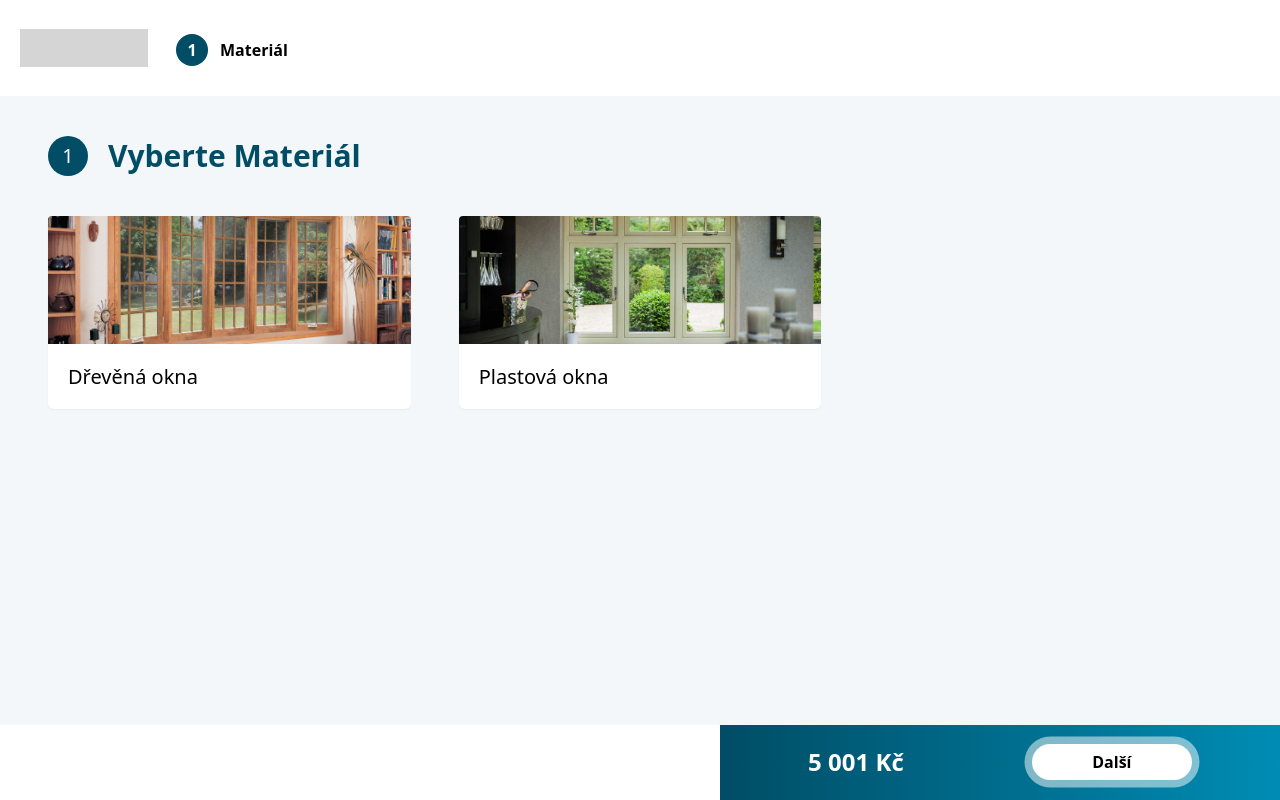
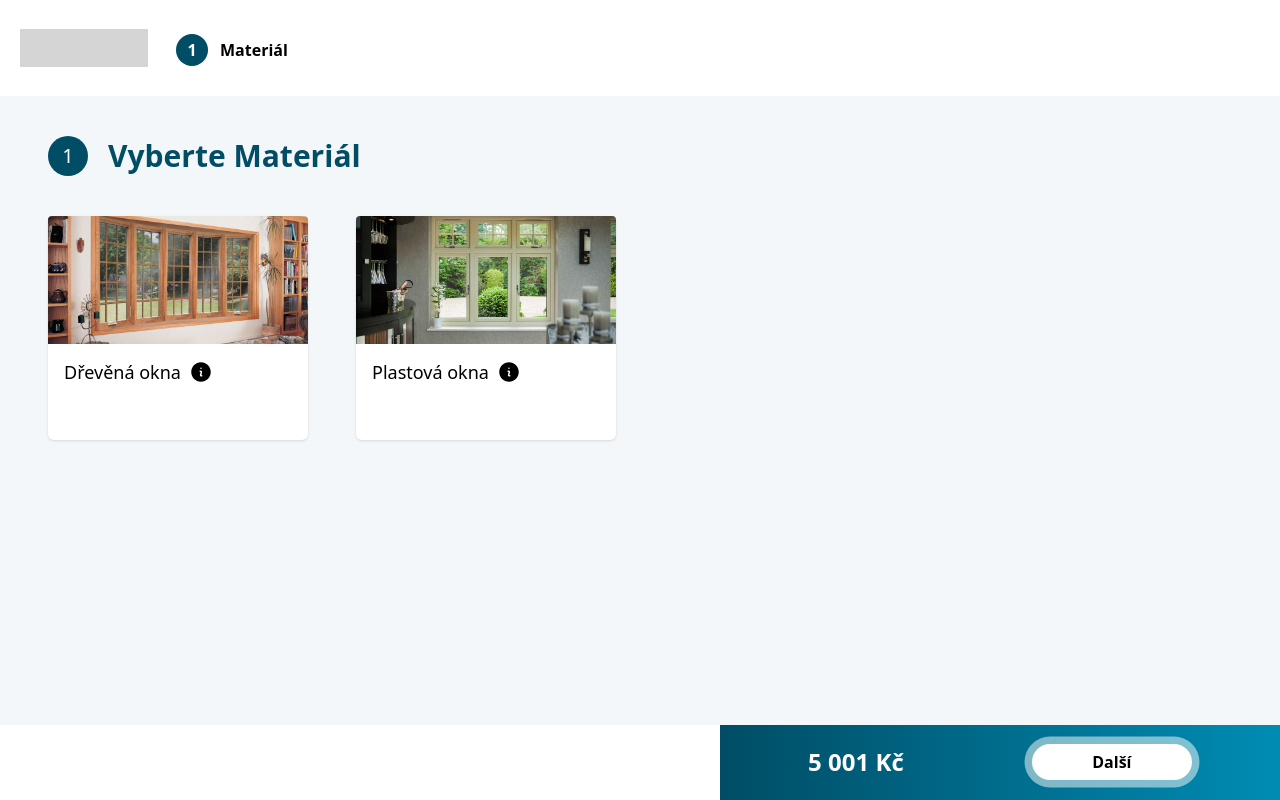
Before and after one commit to uelel/window-calculator, a React (Create React App) app: page / in a window 1280 px wide. Built offline with nearby package versions, Linux system fonts and the light colour scheme.

Commit message:
card styling

```diff
--- a/src/components/App/App.jsx
+++ b/src/components/App/App.jsx
@@ -52,8 +52,9 @@ class App extends React.Component {
       <div className="w-full h-screen max-h-screen flex flex-col items-center overflow-x-hidden">
         <Header/>
         <Content heading="Vyberte Materiál">
-          {this.materials?.map((item) => (
+          {this.materials?.map((item, index) => (
             <Card
+              key={index}
               label={item.label}
               value={item.value}
               image={item.image}
--- a/src/components/Card/Card.jsx
+++ b/src/components/Card/Card.jsx
@@ -1,25 +1,37 @@
 import React from 'react';
 import PropTypes from 'prop-types';
+
+import { InformationCircleIcon } from '@heroicons/react/24/solid';
 
 class Card extends React.Component {
   constructor(props) {
     super(props);
   }
 
+  renderImage() {
+    return (
+      <div className="h-32 bg-center bg-no-repeat bg-cover rounded-t" style={{backgroundImage: `url(images/${this.props.image})`}}></div>
+    );
+  }
+
   renderInfo() {
     if (this.props.desc !== "") {
-      <div tabIndex="0" data-original-title="null" className="ml-3">
-        <svg xmlns="http://www.w3.org/2000/svg" width="17" height="17" viewBox="0 0 17 17"><path fill="currentColor" d="M8.5 0C3.813 0 0 3.814 0 8.5 0 13.188 3.813 17 8.5 17c4.687 0 8.5-3.812 8.5-8.5C17 3.814 13.187 0 8.5 0zm0 4.038a1.063 1.063 0 110 2.126 1.063 1.063 0 010-2.126zm2.55 8.712h-5.1v-1.7h1.7V8.5H6.8V6.8h1.7c.47 0 .85.38.85.85v3.4h1.7v1.7z"></path></svg>
-      </div>
+      return (
+        <div tabIndex="0" data-original-title="null" className="ml-2">
+          <InformationCircleIcon className="size-6 font-bold text-black" />
+        </div>
+      );
     }
   }
 
+
+
   render() {
     return (
-      <div tabIndex="0" data-test="card-image" className="outline-none rounded-md bg-white shadow-sm cursor-pointer hover:shadow-xl focus:shadow-xl transition duration-200 border-gray border-1">
-        <div className="bg-center bg-no-repeat sm:h-48 h-32 lg:h-32 xxl:h-48 bg-cover rounded-t" style={{backgroundImage: `url(images/${this.props.image})`}}></div>
-        <div className="leading-tight border-1 border-transparent text-xl px-5 pb-5 pt-2 lg:pt-5">
-          <div className="flex items-center">{this.props.label}</div>
+      <div tabIndex="0" data-test="card-image" className="min-w-36 min-h-56 outline-none rounded-md bg-white border-gray border-1 shadow cursor-pointer hover:shadow-xl focus:ring focus:ring-dark focus:shadow-xl transition duration-200">
+        {this.renderImage()}
+        <div className="flex flex-row flex-nowrap items-center border-1 border-transparent px-4 pb-4 pt-4">
+          <div className="text-lg leading-none">{this.props.label}</div>
           {this.renderInfo()}
         </div>
       </div>
--- a/src/components/Content/Content.jsx
+++ b/src/components/Content/Content.jsx
@@ -16,6 +16,15 @@ class Content extends React.Component {
     }
   }
 
+  renderHeading() {
+    return (
+      <div className="outline-none flex items-center group leading-tight mb-5 md:mb-10">
+        <div className="w-8 h-8 md:w-10 md:h-10 mr-5 flex shrink-0 items-center justify-center mr-3 rounded-full border-1 border-dark transition duration-200 border-none bg-dark text-white text-xl">1</div>
+        <h1>{this.props.heading}</h1>
+      </div>
+    );
+  }
+
   renderContent() {
     if (this.props.image) {
       var classes = "basis-1/2";
@@ -24,11 +33,8 @@ class Content extends React.Component {
     }
     return (
       <div className={`w-full h-full flex flex-col justify-start items-start px-4 md:px-12 py-8 md:py-10 overflow-hidden bg-light grow-0 shrink-0 ${classes}`}>
-        <div className="outline-none flex items-center group leading-tight mb-5 md:mb-10">
-          <div className="w-10 h-10 mr-5 flex shrink-0 items-center justify-center mr-3 rounded-full border-1 border-dark transition duration-200 border-none bg-dark text-white text-xl">1</div>
-          <h1>{this.props.heading}</h1>
-        </div>
-        <div className="w-full grid gap-4 md:gap-8 xl:gap-12 grid-cols-2 md:grid-cols-3">
+        {this.renderHeading()}
+        <div className="w-full grid gap-4 md:gap-8 xl:gap-12 grid-cols-2 md:grid-cols-3 lg:grid-cols-4">
           {this.props.children}
         </div>
       </div>
--- a/src/index.css
+++ b/src/index.css
@@ -36,7 +36,8 @@
   }
 
   h1 {
-    @apply text-3xl
+    @apply text-2xl
+           md:text-3xl
            font-bold
            m-0;
   }
--- a/tailwind.config.js
+++ b/tailwind.config.js
@@ -23,6 +23,7 @@ module.exports = withMT({
         'medium': '#008cb4',
         'light': '#f4f7fa',
         'gray': '#9CA3AF',
+        'black': '#000000'
       },
       spacing: {
         '300': '300px',
```
